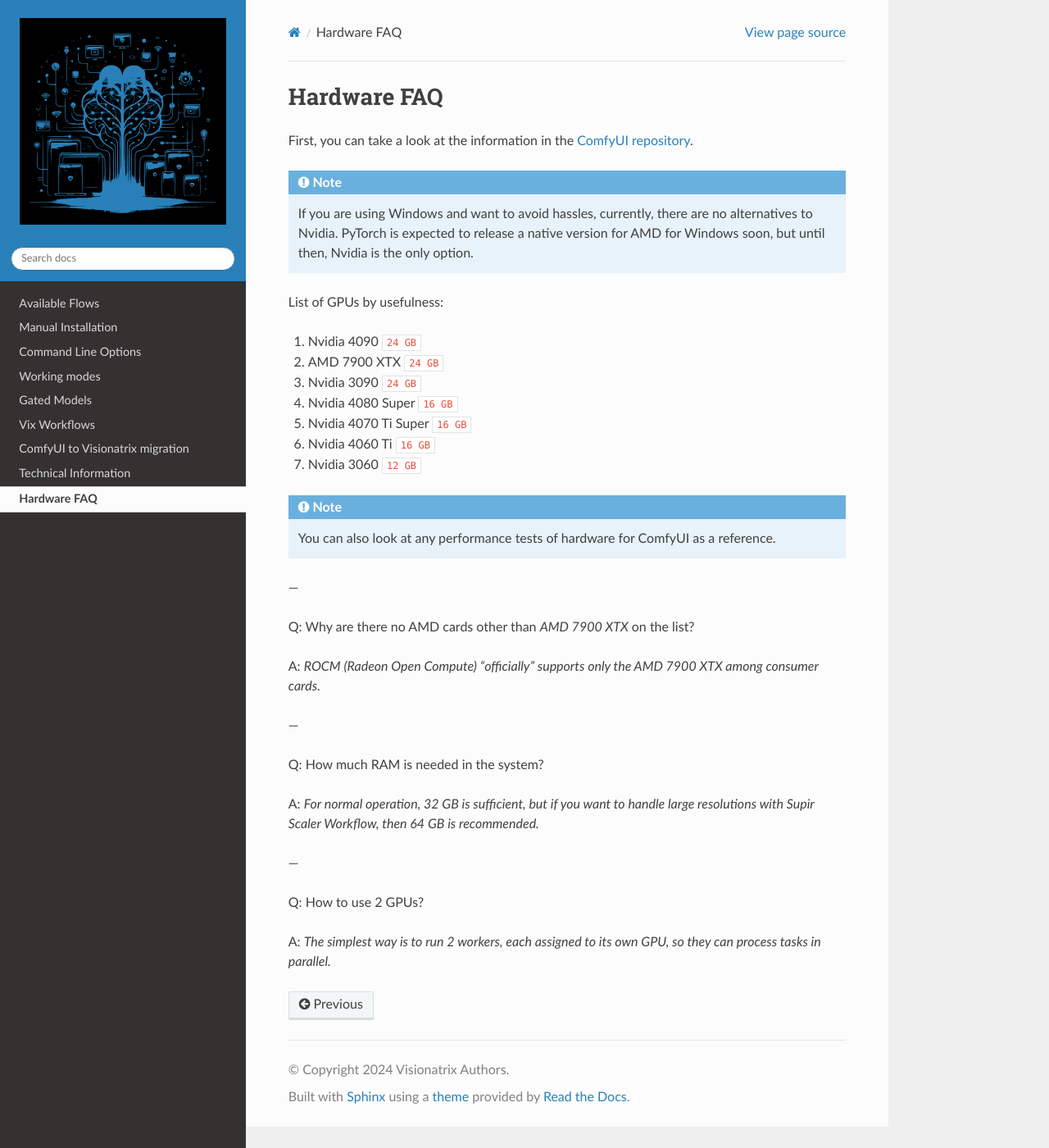
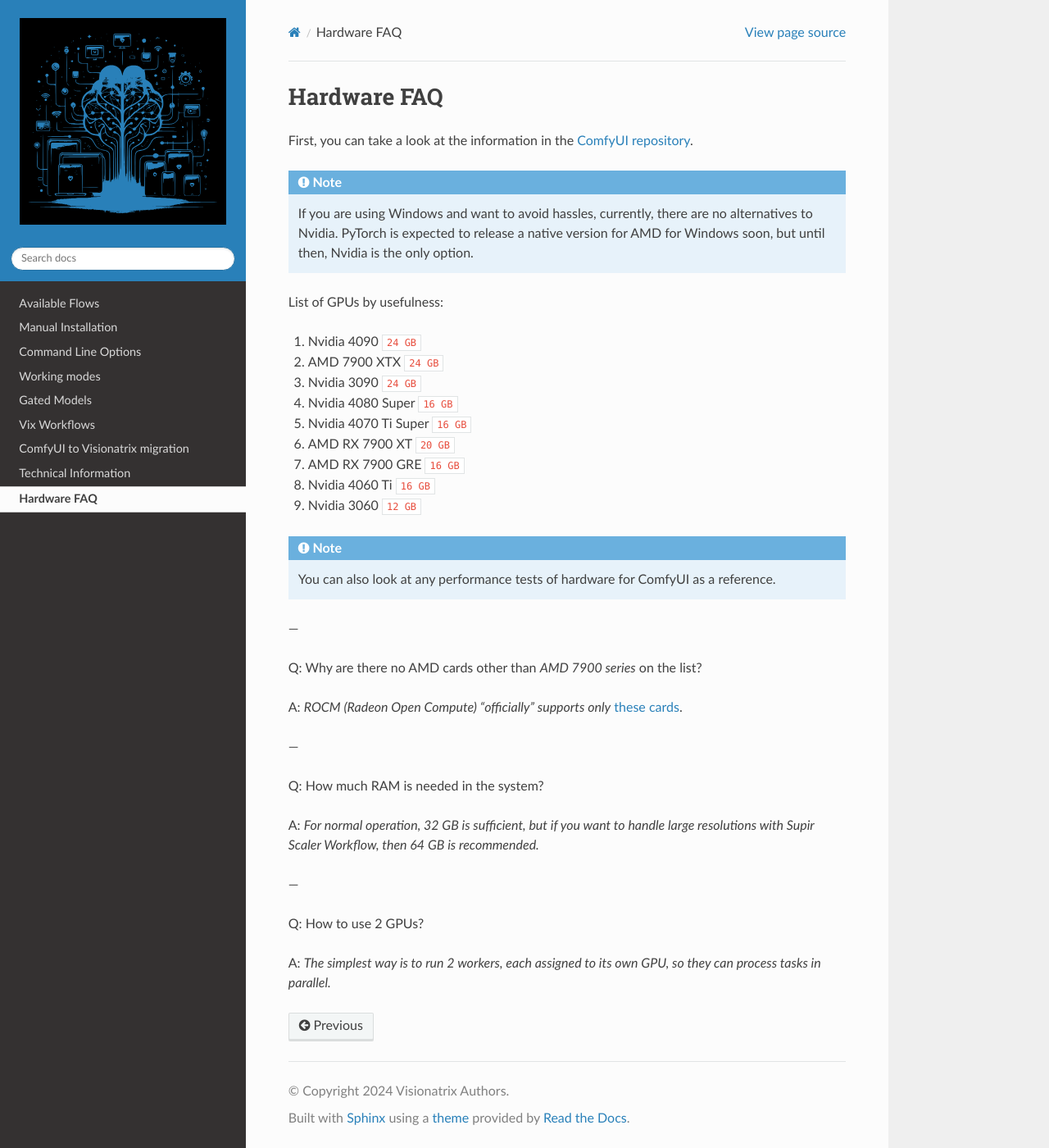
Before and after one commit to Visionatrix/VixFlowsDocs, a Sphinx documentation site: the page built from docs/HardwareFAQ.rst, in a window 1280 px wide and 1400 px high. Shown: the whole window at 82% size. Built offline with Sphinx 7.4.7 and the Read the Docs theme 2.0.0, drawn with Linux system fonts in a browser that asks for light colours; the version number could not be read and is left out.

Commit message:
updated GPU Tier list
Signed-off-by: Alexander Piskun <bigcat88@icloud.com>

```diff
--- a/docs/HardwareFAQ.rst
+++ b/docs/HardwareFAQ.rst
@@ -12,16 +12,18 @@
 3. Nvidia 3090 ``24 GB``
 4. Nvidia 4080 Super ``16 GB``
 5. Nvidia 4070 Ti Super ``16 GB``
-6. Nvidia 4060 Ti ``16 GB``
-7. Nvidia 3060 ``12 GB``
+6. AMD RX 7900 XT ``20 GB``
+7. AMD RX 7900 GRE ``16 GB``
+8. Nvidia 4060 Ti ``16 GB``
+9. Nvidia 3060 ``12 GB``
 
 .. note:: You can also look at any performance tests of hardware for ComfyUI as a reference.
 
 ---
 
-Q: Why are there no AMD cards other than *AMD 7900 XTX* on the list?
+Q: Why are there no AMD cards other than *AMD 7900 series* on the list?
 
-A: *ROCM (Radeon Open Compute) "officially" supports only the AMD 7900 XTX among consumer cards.*
+A: *ROCM (Radeon Open Compute) "officially" supports only* `these cards <https://rocm.docs.amd.com/projects/install-on-linux/en/latest/reference/system-requirements.html#supported-gpus>`_.
 
 ---
 
```
